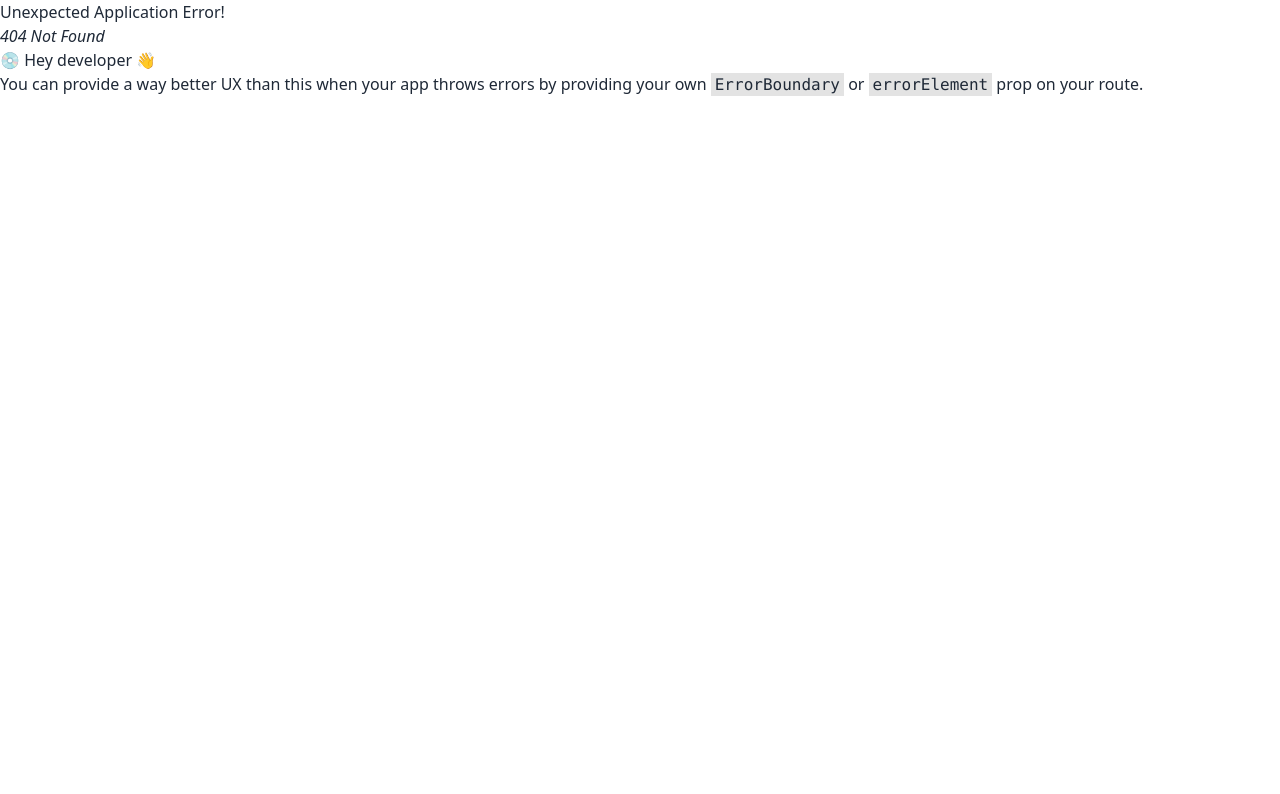
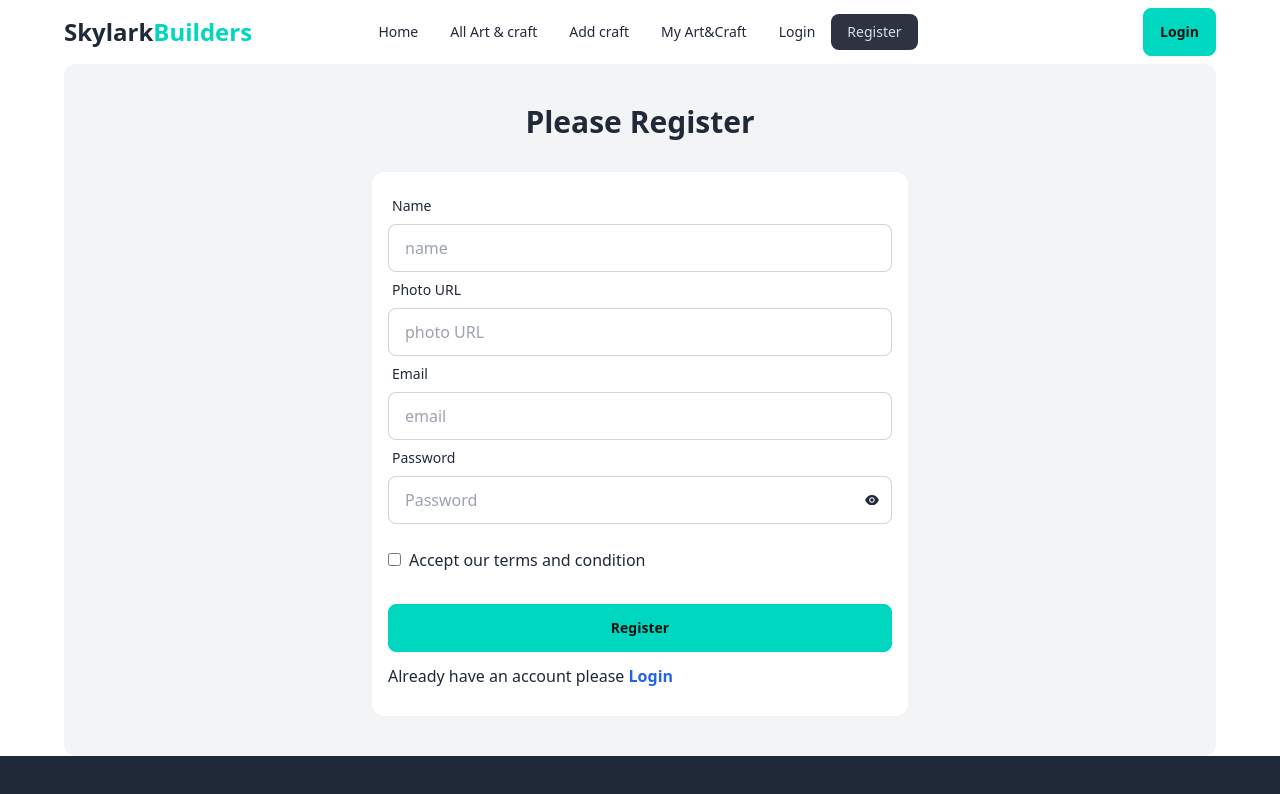
Before and after one commit to Hm-masum/Art-and-craft-client, a React (Vite) app: page /register in a window 1280 px wide. Before the commit this address had no page. Shown: the top 794 px of the page. Built offline with nearby package versions, Linux system fonts and the light colour scheme.

Commit message:
register page commit

```diff
--- /dev/null
+++ b/src/Pages/Register.jsx
@@ -0,0 +1,107 @@
+import { useState } from "react";
+import { AiFillEye, AiFillEyeInvisible } from "react-icons/ai";
+import { Link } from "react-router-dom";
+
+const Register = () => {
+    const [showPassword, setShowPassword] = useState(false);
+
+    const handleRegister = (e) => {
+      e.preventDefault();
+      const form = e.target;
+      const name = form.name.value;
+      const photo = form.photo.value;
+      const email = form.email.value;
+      const password = form.password.value;
+      console.log(name,photo,email,password)
+    };
+
+  return (
+    <div className="bg-gray-100 rounded-xl p-4 md:p-10">
+      <h2 className="text-3xl mb-8 text-center font-semibold">
+        Please Register
+      </h2>
+      <div className="animate__animated animate__fadeInRight md:w-3/4 lg:w-1/2 mx-auto bg-white rounded-xl p-4">
+        <form onSubmit={handleRegister}>
+          <div className="form-control">
+            <label className="label">
+              <span className="label-text">Name</span>
+            </label>
+            <input
+              type="text"
+              name="name"
+              placeholder="name"
+              className="input input-bordered"
+              required
+            />
+          </div>
+          <div className="form-control">
+            <label className="label">
+              <span className="label-text">Photo URL</span>
+            </label>
+            <input
+              type="text"
+              name="photo"
+              placeholder="photo URL"
+              className="input input-bordered"
+              required
+            />
+          </div>
+          <div className="form-control">
+            <label className="label">
+              <span className="label-text">Email</span>
+            </label>
+            <input
+              type="text"
+              name="email"
+              placeholder="email"
+              className="input input-bordered"
+              required
+            />
+
+          </div>
+          <div className="form-control">
+            <label className="label">
+              <span className="label-text">Password</span>
+            </label>
+            <div className="relative">
+              <input
+                className="w-full input input-bordered"
+                name="password"
+                type={showPassword ? "text" : "password"}
+                placeholder="Password"
+                required
+              />
+              <span
+                className="absolute top-4 right-3"
+                onClick={() => setShowPassword(!showPassword)}
+              >
+                {showPassword ? <AiFillEyeInvisible /> : <AiFillEye />}
+              </span>
+            </div>
+          </div>
+          <br />
+          <div className="mb-2">
+            <input type="checkbox" name="terms" id="terms" />
+            <label className="ml-2 " htmlFor="terms">
+              Accept our terms and condition
+            </label>
+          </div>
+          <br />
+          <input
+            className="btn btn-accent w-full"
+            type="submit"
+            value="Register"
+          />
+        </form>
+        <p className="my-3">
+          Already have an account please{" "}
+          <Link to={`/login`} className="text-blue-600 font-semibold">
+            Login
+          </Link>
+        </p>
+      </div>
+    </div>
+  );
+};
+
+export default Register;
--- a/src/Routes/Routes.jsx
+++ b/src/Routes/Routes.jsx
@@ -2,6 +2,7 @@
 import Root from "../Layout/Root";
 import Home from "../Pages/Home";
 import Login from "../Pages/Login";
+import Register from "../Pages/Register";
 
 const router = createBrowserRouter([
   {
@@ -16,6 +17,10 @@
         path:'/login',
         element:<Login></Login>
       },
+      {
+        path:'/register',
+        element:<Register></Register>
+      },
     ]
   },
 ]);
```
